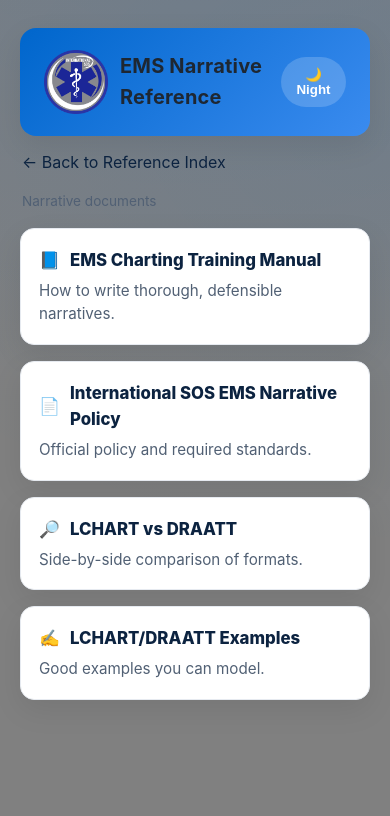
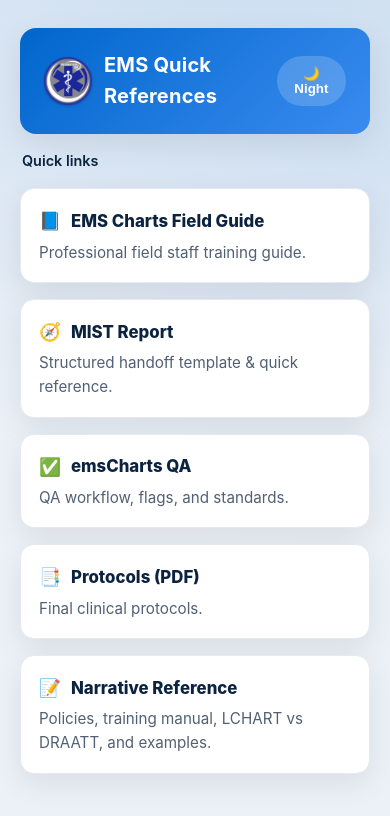
Before and after one commit to International-SOS-EMS/ems-docs, a plain HTML site: page index.html in a window 390 px wide. Drawn offline with Linux system fonts and the light colour scheme.

Commit message:
Add files via upload

```diff
--- a/index.html
+++ b/index.html
@@ -1,30 +1,64 @@
 <!doctype html>
 <html lang="en">
 <head>
+  <!-- Core meta -->
   <meta charset="utf-8" />
   <meta name="viewport" content="width=device-width, initial-scale=1" />
-  <title>EMS Narrative Reference</title>
+
+  <!-- Title + description (used by browsers and link previews) -->
+  <title>EMS Quick References</title>
+  <meta name="description" content="Field guide, MIST report, QA standards, clinical protocols, and narrative reference materials." />
+
+  <!-- Canonical URL (helps previews pick the right URL) -->
+  <link rel="canonical" href="https://international-sos-ems.github.io/ems-docs/"/>
+
+  <!-- Open Graph (iMessage, Slack, etc.) -->
+  <meta property="og:type" content="website" />
+  <meta property="og:title" content="EMS Quick References" />
+  <meta property="og:description" content="Field guide, MIST report, QA standards, clinical protocols, and narrative reference materials." />
+  <meta property="og:url" content="https://international-sos-ems.github.io/ems-docs/" />
+  <meta property="og:image" content="https://international-sos-ems.github.io/ems-docs/assets/isosems-logo.png" />
+
+  <!-- Twitter Card -->
+  <meta name="twitter:card" content="summary" />
+  <meta name="twitter:title" content="EMS Quick References" />
+  <meta name="twitter:description" content="Field guide, MIST report, QA standards, clinical protocols, and narrative reference materials." />
+  <meta name="twitter:image" content="https://international-sos-ems.github.io/ems-docs/assets/isosems-logo.png" />
+
+  <!-- Theme color for light/dark -->
+  <meta name="theme-color" content="#0b63ce" media="(prefers-color-scheme: dark)">
+  <meta name="theme-color" content="#0066cc" media="(prefers-color-scheme: light)">
+
+  <!-- Icons -->
+  <link rel="icon" href="assets/isosems-logo.png" />
+  <link rel="apple-touch-icon" href="assets/isosems-logo.png"/>
+
   <style>
+    /* Theme tokens */
     :root{
       --bg:#0b0e12; --surface:#12161c; --text:#e8eef7; --muted:#a9b3c1;
       --brand1:#0b63ce; --brand2:#3a7bd5; --accent:#ffb86b; --border:#222a35;
       --shadow:0 10px 30px rgba(0,0,0,.35);
+      --caption:#bfe1ff; /* Quick links label (dark) */
     }
     [data-theme="light"]{
-      --bg:#808080;                 /* darker grey day bg per your pref */
-      --surface:#ffffff;
-      --text:#1e2732; --muted:#516074;
+      --bg:#ECF1F7;              /* slightly darker day background so cards pop */
+      --surface:#ffffff; --text:#1e2732; --muted:#516074;
       --brand1:#0066cc; --brand2:#3a8bef; --accent:#ff6b35; --border:#e6eaf0;
       --shadow:0 10px 30px rgba(0,0,0,.08);
+      --caption:#0c2340;         /* Quick links label (light) */
     }
-    *{box-sizing:border-box} html,body{height:100%}
+    :root{ color-scheme:light dark; }
+
+    /* Global */
+    *{ box-sizing:border-box; }
+    html,body{ height:100%; }
     body{
-      margin:0; font-family:Inter,system-ui,-apple-system,Segoe UI,Roboto,Helvetica,Arial,sans-serif; line-height:1.55;
+      margin:0; font-family:Inter,system-ui,-apple-system,Segoe UI,Roboto,Helvetica,Arial,sans-serif; line-height:1.55; color:var(--text);
       background:
         radial-gradient(1200px 800px at 20% -10%, rgba(58,123,213,.25), transparent 60%),
         radial-gradient(900px 700px at 110% 10%, rgba(11,99,206,.25), transparent 60%),
         var(--bg);
-      color:var(--text);
     }
     [data-theme="light"] body{
       background:
@@ -32,72 +66,126 @@
         radial-gradient(1000px 700px at 100% 15%, rgba(0,102,204,.07), transparent 62%),
         var(--bg);
     }
-    .container{max-width:1100px;margin:0 auto;padding:28px 20px 64px}
-    .hero{background:linear-gradient(135deg,var(--brand1),var(--brand2));border-radius:16px;padding:22px 24px;box-shadow:var(--shadow);display:flex;align-items:center;justify-content:space-between;gap:16px}
-    .brand{display:flex;align-items:center;gap:12px}
-    .logo{width:64px;height:64px;object-fit:contain}
-    .hero-title{margin:0;font-size:1.25rem;letter-spacing:.2px}
-    .toggle{border:0;border-radius:999px;padding:10px 14px;cursor:pointer;font-weight:700;background:rgba(255,255,255,.18);color:#fff}
-    .grid{display:grid;grid-template-columns:1fr;gap:16px;margin:22px 0 0}
-    @media(min-width:800px){.grid{grid-template-columns:1fr 1fr}}
-    .card{display:block;text-decoration:none;color:inherit;background:var(--surface);border:1px solid var(--border);border-radius:14px;padding:18px;box-shadow:var(--shadow);transition:transform .18s,box-shadow .18s,border-color .18s}
-    .card:hover{transform:translateY(-2px);box-shadow:0 16px 36px rgba(0,0,0,.25);border-color:rgba(255,255,255,.18)}
-    .card-title{display:flex;align-items:center;gap:10px;font-weight:800;font-size:1.05rem;margin:0;color:#fff}
-    [data-theme="light"] .card-title{color:#0c2340}
-    .card-desc{margin:6px 0 0;color:var(--muted);font-size:.95rem}
-    .section-caption{margin:16px 2px -6px;color:var(--muted);font-size:.85rem}
-    .back{display:inline-flex;align-items:center;gap:8px;margin:14px 2px 0;color:#fff;text-decoration:none}
-    [data-theme="light"] .back{color:#0c2340}
+    .container{ max-width:1100px; margin:0 auto; padding:28px 20px 64px; }
+
+    /* Header */
+    .hero{
+      background:linear-gradient(135deg,var(--brand1),var(--brand2));
+      border-radius:16px; padding:22px 24px; box-shadow:var(--shadow);
+      display:flex; align-items:center; justify-content:space-between; gap:16px;
+    }
+    .brand{ display:flex; align-items:center; gap:12px; }
+    .logo{ width:64px; height:64px; object-fit:contain; filter:drop-shadow(0 1px 1px rgba(0,0,0,.2)); }
+    @media (max-width:640px){ .logo{ width:48px; height:48px; } }
+    .hero-title{ margin:0; font-size:1.25rem; letter-spacing:.2px; color:#fff; }
+
+    .toggle{ border:0; border-radius:999px; padding:10px 14px; cursor:pointer; font-weight:700; background:rgba(255,255,255,.18); color:#fff; backdrop-filter:blur(6px); }
+    .toggle:hover{ background:rgba(255,255,255,.26); transform:translateY(-1px); }
+
+    /* Section label */
+    .section-caption{ margin:16px 2px -6px; color:var(--caption); font-size:.9rem; font-weight:600; }
+
+    /* Cards */
+    .grid{ display:grid; grid-template-columns:1fr; gap:16px; margin:22px 0 0; }
+    @media (min-width:800px){ .grid{ grid-template-columns:1fr 1fr; } }
+
+    .card{
+      display:block; text-decoration:none; color:inherit;
+      background:var(--surface); border:1px solid var(--border);
+      border-radius:14px; padding:18px; box-shadow:var(--shadow);
+      transition:transform .18s, box-shadow .18s, border-color .18s;
+    }
+    .card:hover{ transform:translateY(-2px); box-shadow:0 16px 36px rgba(0,0,0,.25); border-color:rgba(255,255,255,.18); }
+
+    .card-title{ display:flex; align-items:center; gap:10px; font-weight:800; font-size:1.05rem; margin:0; color:#fff; }
+    [data-theme="light"] .card-title{ color:#0c2340; }
+    .pill{ font-size:1.1rem; }
+    .card-desc{ margin:6px 0 0; color:var(--muted); font-size:.95rem; }
+
+    /* Focus */
+    .card:focus-visible, .toggle:focus-visible{ outline:2px solid var(--accent); outline-offset:3px; }
   </style>
 </head>
 <body>
   <div class="container">
     <header class="hero">
       <div class="brand">
-        <img src="../assets/isosems-logo.png" alt="International SOS EMS logo" class="logo" />
-        <h1 class="hero-title">EMS Narrative Reference</h1>
+        <img class="logo" src="assets/isosems-logo.png" alt="International SOS EMS logo">
+        <h1 class="hero-title">EMS Quick References</h1>
       </div>
       <button id="themeToggle" class="toggle" aria-pressed="false" aria-label="Toggle theme">🌙 Night</button>
     </header>
 
-    <a class="back" href="../">← Back to Reference Index</a>
-
-    <p class="section-caption">Narrative documents</p>
+    <p class="section-caption">Quick links</p>
     <div class="grid">
-      <a class="card" href="EMS%20Charting%20Training%20Manual.pdf">
-        <h3 class="card-title"><span>📘</span> EMS Charting Training Manual</h3>
-        <p class="card-desc">How to write thorough, defensible narratives.</p>
+      <a class="card" href="EMS%20Charts%20Field%20Guide.html">
+        <h3 class="card-title"><span class="pill">📘</span> EMS Charts Field Guide</h3>
+        <p class="card-desc">Professional field staff training guide.</p>
       </a>
 
-      <a class="card" href="International%20SOS%20EMS%20Narrative%20Policy.pdf">
-        <h3 class="card-title"><span>📄</span> International SOS EMS Narrative Policy</h3>
-        <p class="card-desc">Official policy and required standards.</p>
+      <a class="card" href="MIST.html">
+        <h3 class="card-title"><span class="pill">🧭</span> MIST Report</h3>
+        <p class="card-desc">Structured handoff template & quick reference.</p>
       </a>
 
-      <a class="card" href="LCHART%20vs%20DRAATT.pdf">
-        <h3 class="card-title"><span>🔎</span> LCHART vs DRAATT</h3>
-        <p class="card-desc">Side-by-side comparison of formats.</p>
+      <a class="card" href="emsCharts%20QA.html">
+        <h3 class="card-title"><span class="pill">✅</span> emsCharts QA</h3>
+        <p class="card-desc">QA workflow, flags, and standards.</p>
       </a>
 
-      <a class="card" href="LCHART-DRAATT%20Examples.pdf">
-        <h3 class="card-title"><span>✍️</span> LCHART/DRAATT Examples</h3>
-        <p class="card-desc">Good examples you can model.</p>
+      <a class="card" href="latest%20ISOS%20EMS%20Protocols%20Final.pdf">
+        <h3 class="card-title"><span class="pill">📑</span> Protocols (PDF)</h3>
+        <p class="card-desc">Final clinical protocols.</p>
+      </a>
+
+      <!-- Narrative sub-site -->
+      <a class="card" href="narrative/">
+        <h3 class="card-title"><span class="pill">📝</span> Narrative Reference</h3>
+        <p class="card-desc">Policies, training manual, LCHART vs DRAATT, and examples.</p>
       </a>
     </div>
   </div>
 
   <script>
+    // Day / Night toggle with persistence
     (function(){
       const root = document.documentElement;
       const btn  = document.getElementById('themeToggle');
-      function set(t){
-        if(t==='light'){ root.setAttribute('data-theme','light'); btn.textContent='🌙 Night'; btn.setAttribute('aria-pressed','false'); }
-        else{ root.removeAttribute('data-theme'); btn.textContent='☀️ Day'; btn.setAttribute('aria-pressed','true'); }
+
+      function setTheme(mode){
+        if(mode === 'light'){
+          root.setAttribute('data-theme','light');
+          btn.textContent = '🌙 Night';
+          btn.setAttribute('aria-pressed','false');
+        }else{
+          root.removeAttribute('data-theme');
+          btn.textContent = '☀️ Day';
+          btn.setAttribute('aria-pressed','true');
+        }
       }
-      let saved = null; try{ saved = localStorage.getItem('theme'); }catch(e){}
-      if(!saved){ try{ saved = (window.matchMedia && window.matchMedia('(prefers-color-scheme: light)').matches)?'light':'dark'; }catch(e){ saved='dark'; } }
-      set(saved);
-      btn.addEventListener('click', function(){ const next = (root.getAttribute('data-theme')==='light')?'dark':'light'; set(next); try{ localStorage.setItem('theme', next); }catch(e){} });
+
+      let saved = null;
+      try { saved = localStorage.getItem('theme'); } catch(e){}
+      if(!saved){
+        try{
+          saved = (window.matchMedia && window.matchMedia('(prefers-color-scheme: light)').matches) ? 'light' : 'dark';
+        }catch(e){ saved = 'dark'; }
+      }
+      setTheme(saved);
+
+      btn.addEventListener('click', () => {
+        const next = (document.documentElement.getAttribute('data-theme') === 'light') ? 'dark' : 'light';
+        setTheme(next);
+        try { localStorage.setItem('theme', next); } catch(e){}
+      });
+
+      // If the user hasn't chosen, follow OS changes
+      try{
+        const m = window.matchMedia('(prefers-color-scheme: light)');
+        m.addEventListener && m.addEventListener('change', (e) => {
+          if(!localStorage.getItem('theme')) setTheme(e.matches ? 'light' : 'dark');
+        });
+      }catch(e){}
     })();
   </script>
 </body>
```
